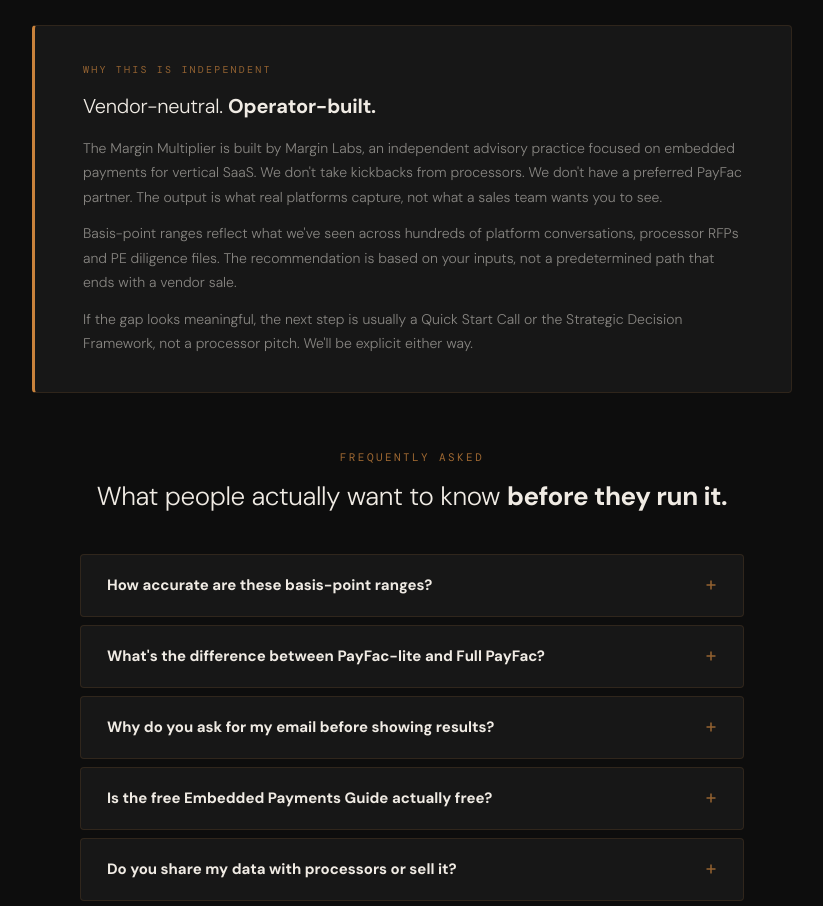
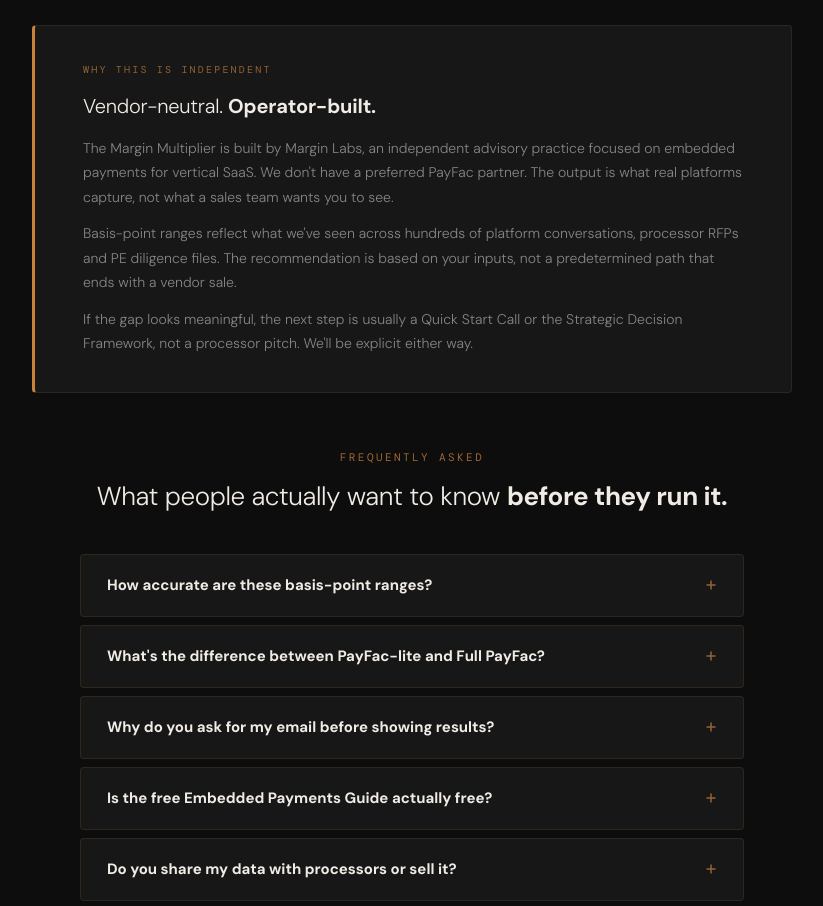
Before and after one commit to jonezy220/marginlabs-site, a website: page margin-multiplier.html in a window 1280 px wide. Shown: the part 1380-2286 px from the top of the page, without its empty margins (228-1051 px from the left). Drawn offline with nearby package versions, Linux system fonts and the light colour scheme.

Commit message:
Margin Multiplier: remove 'We don't take kickbacks from processors' line
Per Chris. Keeps the rest of the trust block intact (no preferred PayFac
partner, real platforms not sales decks).

```diff
--- a/margin-multiplier.html
+++ b/margin-multiplier.html
@@ -552,7 +552,7 @@
   <div class="trust-eyebrow">Why this is independent</div>
   <h3 class="trust-headline">Vendor-neutral. <strong>Operator-built.</strong></h3>
   <div class="trust-body">
-    <p>The Margin Multiplier is built by Margin Labs, an independent advisory practice focused on embedded payments for vertical SaaS. We don't take kickbacks from processors. We don't have a preferred PayFac partner. The output is what real platforms capture, not what a sales team wants you to see.</p>
+    <p>The Margin Multiplier is built by Margin Labs, an independent advisory practice focused on embedded payments for vertical SaaS. We don't have a preferred PayFac partner. The output is what real platforms capture, not what a sales team wants you to see.</p>
     <p>Basis-point ranges reflect what we've seen across hundreds of platform conversations, processor RFPs and PE diligence files. The recommendation is based on your inputs, not a predetermined path that ends with a vendor sale.</p>
     <p>If the gap looks meaningful, the next step is usually a Quick Start Call or the Strategic Decision Framework, not a processor pitch. We'll be explicit either way.</p>
   </div>
```
